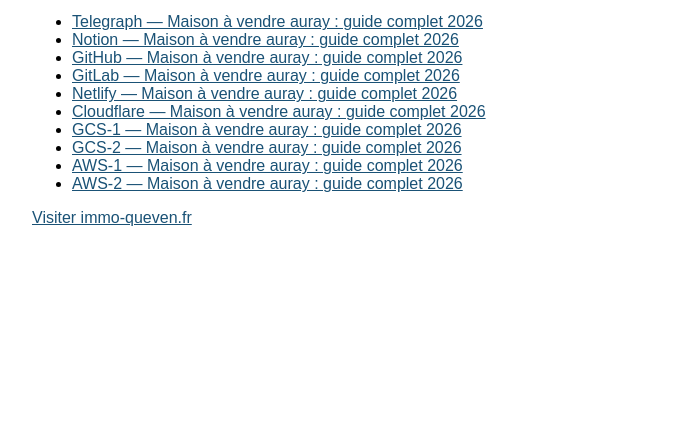
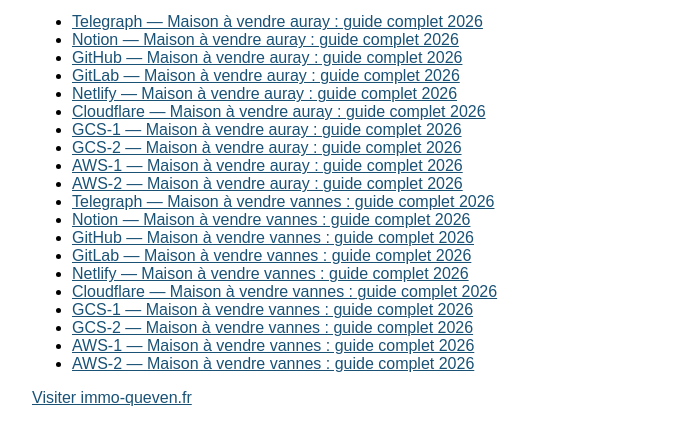
Before and after one commit to Duduledaron/immo-queven-fr-stacking-hub, a plain HTML site: page index.html in a window 1280 px wide. Shown: the part 119-560 px from the top of the page, without its empty margins (158-842 px from the left). Drawn offline with Linux system fonts and the light colour scheme.

Commit message:
update hub

```diff
--- a/index.html
+++ b/index.html
@@ -15,6 +15,16 @@
 <li><a href="https://storage.googleapis.com/stack-maison-vendre-auray-gcs-2/index.html">GCS-2 — Maison à vendre auray : guide complet 2026</a></li>
 <li><a href="http://stack-maison-vendre-auray-aws-1.s3-website.eu-west-3.amazonaws.com/">AWS-1 — Maison à vendre auray : guide complet 2026</a></li>
 <li><a href="http://stack-maison-vendre-auray-aws-2.s3-website.eu-west-3.amazonaws.com/">AWS-2 — Maison à vendre auray : guide complet 2026</a></li>
+<li><a href="https://telegra.ph/Maison-à-vendre-vannes--guide-complet-2026-04-08">Telegraph — Maison à vendre vannes : guide complet 2026</a></li>
+<li><a href="https://www.notion.so/Maison-vendre-vannes-guide-complet-2026-33cff01f621581c587ddd670bf26f191">Notion — Maison à vendre vannes : guide complet 2026</a></li>
+<li><a href="https://duduledaron.github.io/stack-maison-vendre-vannes/">GitHub — Maison à vendre vannes : guide complet 2026</a></li>
+<li><a href="https://duduledaron.gitlab.io/stack-maison-vendre-vannes/">GitLab — Maison à vendre vannes : guide complet 2026</a></li>
+<li><a href="https://stack-maison-vendre-vannes.netlify.app/">Netlify — Maison à vendre vannes : guide complet 2026</a></li>
+<li><a href="https://stack-maison-vendre-vannes.pages.dev/">Cloudflare — Maison à vendre vannes : guide complet 2026</a></li>
+<li><a href="https://storage.googleapis.com/stack-maison-vendre-vannes-gcs-1/index.html">GCS-1 — Maison à vendre vannes : guide complet 2026</a></li>
+<li><a href="https://storage.googleapis.com/stack-maison-vendre-vannes-gcs-2/index.html">GCS-2 — Maison à vendre vannes : guide complet 2026</a></li>
+<li><a href="http://stack-maison-vendre-vannes-aws-1.s3-website.eu-west-3.amazonaws.com/">AWS-1 — Maison à vendre vannes : guide complet 2026</a></li>
+<li><a href="http://stack-maison-vendre-vannes-aws-2.s3-website.eu-west-3.amazonaws.com/">AWS-2 — Maison à vendre vannes : guide complet 2026</a></li>
 </ul>
 <p><a href="https://immo-queven.fr/">Visiter immo-queven.fr</a></p>
 </body></html>
```
